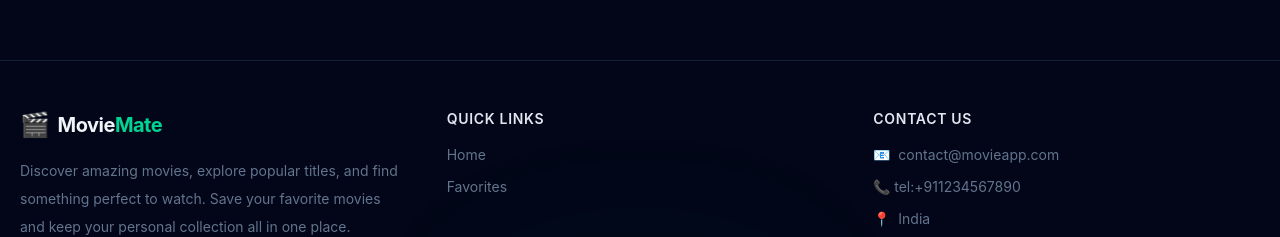
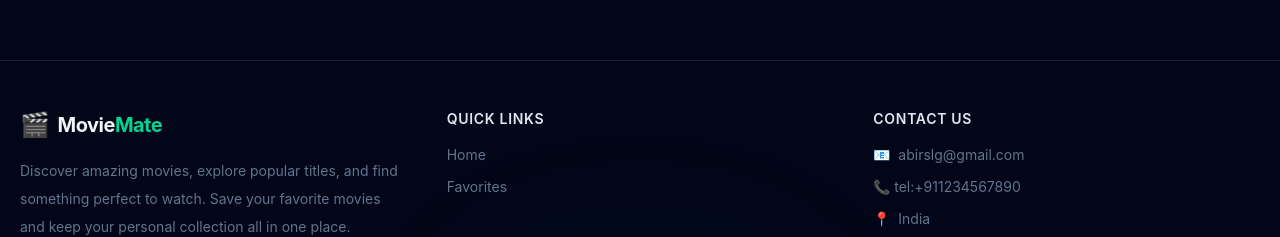
Before and after one commit to abirsutradhar2007/Movie-explorer, a React (Vite) app: page /Search in a window 1280 px wide. Shown: the part 813-1050 px from the top of the page. Built offline with nearby package versions, Linux system fonts and the light colour scheme.

Commit message:
footer info change

```diff
--- a/src/components/Footer.jsx
+++ b/src/components/Footer.jsx
@@ -71,7 +71,7 @@ function Footer() {
                   href="mailto:contact@movieapp.com"
                   className="transition-colors duration-200 hover:text-emerald-300"
                 >
-                  contact@movieapp.com
+                  abirslg@gmail.com
                 </a>
               </p>
 
```
